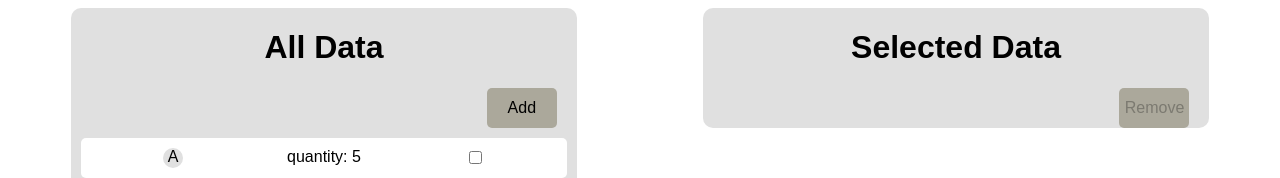
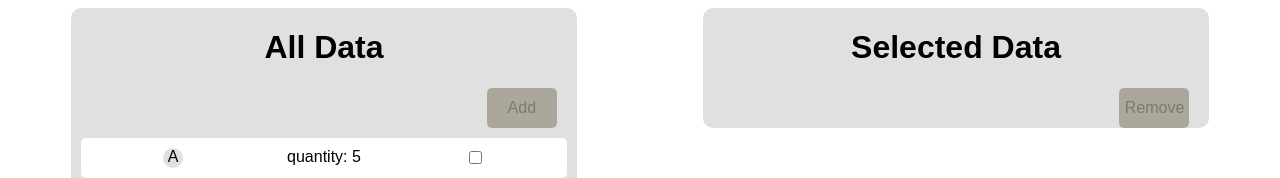
Before and after one commit to alivarastepour/asp, a Next.js app: page / in a window 1280 px wide. Shown: the top 178 px of the page. Built offline with nearby package versions, Linux system fonts and the light colour scheme.

Commit message:
container presenter pattern is applied to DataSection component

```diff
--- /dev/null
+++ b/Components/DataSection/Containter/index.js
@@ -0,0 +1,45 @@
+import { useState } from "react";
+import { useDispatch } from "react-redux";
+
+import { actions } from "../../../store/slice";
+
+import DataSection from "../Presenter";
+
+const DataSectionContainer = ({ dataType, action, items }) => {
+  const dispatch = useDispatch();
+
+  const [selectedItems, selectItem] = useState([]);
+
+  const handleGroupSelection = (e, items, group) => {
+    if (e.target.checked)
+      selectItem((prev) =>
+        prev.concat(...items.filter((item) => !selectedItems.includes(item)))
+      );
+    else selectItem((prev) => prev.filter((item) => item.id !== group));
+  };
+
+  const handleSoloSelection = (e, item) => {
+    if (e.target.checked) selectItem((prev) => prev.concat(item));
+    else selectItem((prev) => prev.filter((i) => i.uniqueId !== item.uniqueId));
+  };
+
+  const handleTransform = () => {
+    if (dataType === "All") dispatch(actions.select(selectedItems));
+    else dispatch(actions.remove(selectedItems));
+    selectItem([]);
+  };
+
+  return (
+    <DataSection
+      dataType={dataType}
+      action={action}
+      items={items}
+      handleGroupSelection={handleGroupSelection}
+      handleSoloSelection={handleSoloSelection}
+      selectedItems={selectedItems}
+      handleTransform={handleTransform}
+    />
+  );
+};
+
+export default DataSectionContainer;
--- a/Components/DataSection.jsx
+++ b/Components/DataSection/Presenter/index.jsx
@@ -1,46 +1,26 @@
 import { useState } from "react";
-import { Container } from "./DataSection.styles";
-import Section from "./Section";
-import { useSelector, useDispatch } from "react-redux";
-import { actions } from "../store/slice";
-const DataSection = ({ dataType, action, items }) => {
-  const dispatch = useDispatch();
-  const data = useSelector((e) => e);
+
+import { Container } from "../styles/DataSection.styles";
+
+import Section from "../../Section";
+
+const DataSection = ({
+  dataType,
+  action,
+  items,
+  handleGroupSelection,
+  handleSoloSelection,
+  selectedItems,
+  handleTransform,
+}) => {
   const [show, setShow] = useState([]);
-  const [selectedItems, selectItem] = useState([]);
-  const handleGroupSelection = (e, items, group) => {
-    if (e.target.checked) {
-      selectItem((prev) =>
-        prev.concat(...items.filter((item) => !selectedItems.includes(item)))
-      );
-    } else {
-      selectItem((prev) => prev.filter((item) => item.id !== group));
-    }
-  };
-  const handleSoloSelection = (e, item) => {
-    if (e.target.checked) {
-      selectItem((prev) => prev.concat(item));
-    } else {
-      selectItem((prev) => prev.filter((i) => i.uniqueId !== item.uniqueId));
-    }
-  };
-  // console.table(selectedItems);
+
   const handleSelectionUI = (group) => {
     if (show.includes(group))
       setShow((prev) => prev.filter((item) => item !== group));
     else setShow((prev) => prev.concat(group));
   };
-  const handleTransform = () => {
-    if (dataType === "All") {
-      dispatch(actions.select(selectedItems));
-    } else {
-      dispatch(actions.remove(selectedItems));
-    }
-    selectItem([]);
-  };
-  // items.foreach((a) => {
-  //   console.log(a[0].id);
-  // });
+
   return (
     <>
       <Container>
@@ -50,7 +30,7 @@ const DataSection = ({ dataType, action, items }) => {
         <div className="action-container">
           <button
             className="action"
-            disabled={items.length === 0}
+            disabled={selectedItems.length === 0}
             onClick={handleTransform}
           >
             {action}
--- a/Components/MainPage.jsx
+++ b/Components/MainPage.jsx
@@ -1,20 +1,21 @@
-import { groupData, groupedData } from "../utills/data";
-import DataSection from "./DataSection";
+import { groupData } from "../utills/data";
 import { Container } from "./MainPage.styles";
-import { useSelector, useDispatch } from "react-redux";
-import { actions } from "../store/slice";
+import { useSelector } from "react-redux";
+import DataSectionContainer from "./DataSection/Containter";
 const MainPage = () => {
   const { all, selected } = useSelector((s) => s);
-  // console.log(all);
-  // console.log(selected);
   return (
     <>
       <Container>
         <div className="section all">
-          <DataSection dataType="All" action="Add" items={groupData(all)} />
+          <DataSectionContainer
+            dataType="All"
+            action="Add"
+            items={groupData(all)}
+          />
         </div>
         <div className="section selected">
-          <DataSection
+          <DataSectionContainer
             dataType="Selected"
             action="Remove"
             items={groupData(selected)}
--- a/store/slice.js
+++ b/store/slice.js
@@ -1,5 +1,5 @@
 import { createSlice } from "@reduxjs/toolkit";
-import { DATA, groupData, groupedData } from "../utills/data";
+import { DATA } from "../utills/data";
 
 const slice = createSlice({
   name: "appSlice",
```
Also changed, not shown: Components/DataSection/styles/DataSection.styles.js (renamed from Components/DataSection.styles.js).
